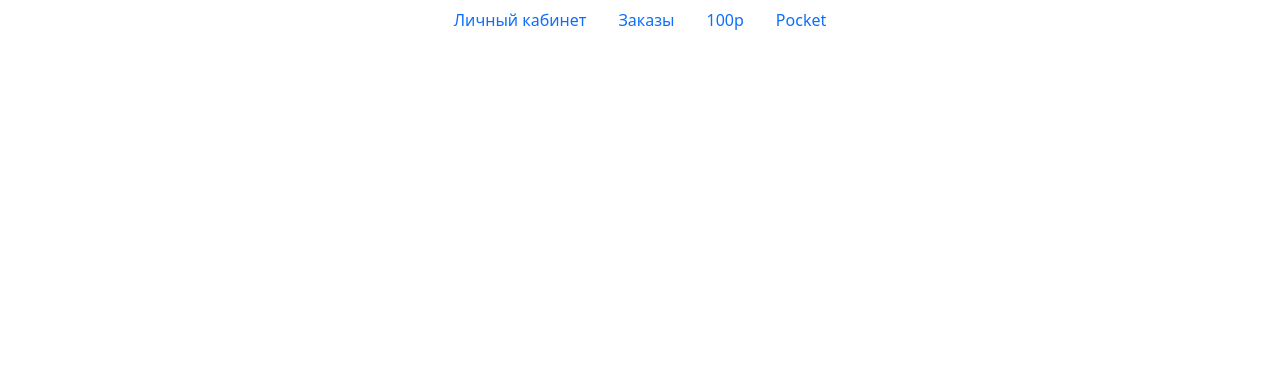
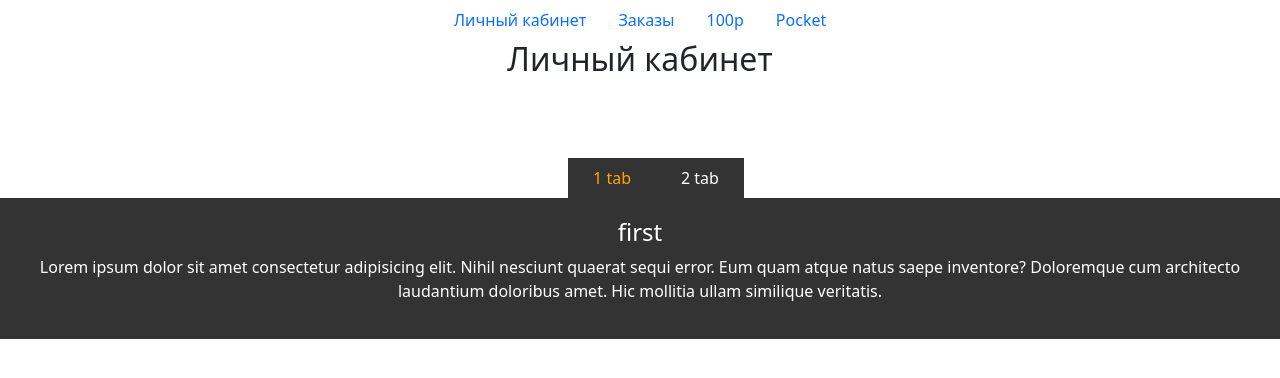
Before and after one commit to symon261731/wolves_private_networks-wpn-, a React (Create React App) app in the folder client/: page /personalPage in a window 1280 px wide. Shown: the top 378 px of the page. Built offline with nearby package versions, Linux system fonts and the light colour scheme.

Commit message:
add React tabs

```diff
--- a/client/package.json
+++ b/client/package.json
@@ -14,6 +14,7 @@
     "react-redux": "^8.0.5",
     "react-router-dom": "^6.4.3",
     "react-scripts": "5.0.1",
+    "sass": "^1.56.1",
     "web-vitals": "^2.1.4"
   },
   "scripts": {
--- a/client/src/App.jsx
+++ b/client/src/App.jsx
@@ -1,10 +1,15 @@
 import React from 'react';
+import { Routes, Route } from 'react-router-dom';
 import NavBar from './components/NavBar/NavBar';
+import PersonalPage from './components/PersonalPage/PersonalPage';
 
 function App() {
   return (
     <div className="App">
       <NavBar />
+      <Routes>
+        <Route path="/personalPage" element={<PersonalPage />} />
+      </Routes>
     </div>
   );
 }
--- a/client/src/components/NavBar/NavBar.jsx
+++ b/client/src/components/NavBar/NavBar.jsx
@@ -6,7 +6,7 @@ export default function NavBar() {
     <div>
       <ul className="nav justify-content-center">
         <li className="nav-item">
-          <Link className="nav-link active" aria-current="page" to="/">Личный кабинет</Link>
+          <Link className="nav-link active" aria-current="page" to="/personalPage">Личный кабинет</Link>
         </li>
         <li className="nav-item">
           <Link className="nav-link" to="/">Заказы</Link>
--- /dev/null
+++ b/client/src/components/PersonalPage/PersonalPage.jsx
@@ -0,0 +1,48 @@
+/* eslint-disable no-unused-vars */
+/* eslint-disable jsx-a11y/click-events-have-key-events */
+/* eslint-disable jsx-a11y/no-noninteractive-element-interactions */
+/* eslint-disable max-len */
+import React, { useState } from 'react';
+import './PesonalPage.scss';
+
+export default function PersonalPage() {
+  const [toggleState, setToggleState] = useState(1);
+
+  const toggleTab = (index) => {
+    setToggleState(index);
+  };
+  return (
+    <div className="personal-page">
+      <h2 className="personal-page__title">Личный кабинет</h2>
+      <ul className="personal-page__link-tab">
+        <li
+          onClick={() => toggleTab(1)}
+          className={toggleState === 1 ? 'personal-page__item active-tab' : 'personal-page__item'}
+        >
+          1 tab
+        </li>
+        <li
+          onClick={() => toggleTab(2)}
+          className={toggleState === 2 ? 'personal-page__item active-tab' : 'personal-page__item'}
+        >
+          2 tab
+        </li>
+      </ul>
+
+      <div className="personal-page__tabs">
+        <div className={toggleState === 1 ? 'personal-page__one-tab active-content' : 'personal-page__one-tab'}>
+          <h4 className="personal-page__tab-title">first</h4>
+          <p className="personal-page__content">
+            Lorem ipsum dolor sit amet consectetur adipisicing elit. Nihil nesciunt quaerat sequi error. Eum quam atque natus saepe inventore? Doloremque cum architecto laudantium doloribus amet. Hic mollitia ullam similique veritatis.
+          </p>
+        </div>
+        <div className={toggleState === 2 ? 'personal-page__one-tab active-content' : 'personal-page__one-tab'}>
+          <div className="personal-page__content">
+            <h4 className="personal-page__tab-title">second</h4>
+            Lorem ipsum dolor sit amet consectetur adipisicing elit. Nemo dolor optio non, voluptas fuga consequatur quam est quas earum a, distinctio repudiandae. Officia hic quos cupiditate unde provident, voluptatem voluptas?
+          </div>
+        </div>
+      </div>
+    </div>
+  );
+}
--- /dev/null
+++ b/client/src/components/PersonalPage/PesonalPage.scss
@@ -0,0 +1,62 @@
+.personal-page {
+    &__title {
+        text-align: center;
+
+        &:not(:last-child) {
+            margin-bottom: 80px;
+        }
+
+    }
+
+    &__link-tab {
+        display: flex;
+        align-items: center;
+        max-width: 1440px;
+        justify-content: center;
+        margin-bottom: 0;
+    }
+
+    &__item {
+        cursor: pointer;
+        text-decoration: none;
+        list-style-type: none;
+        background-color: #333;
+        color: white;
+        text-align: center;
+        padding: 8px 25px;
+
+        &:hover {
+            color: green;
+        }
+    }
+
+    &__tabs {
+        text-align: center;
+        background-color: #333;
+        color: white;
+        max-width: 1440px;
+        margin: 0 auto;
+        padding: 20px;
+    }
+
+    &__one-tab {
+        display: none;
+    }
+
+
+}
+
+.active-tab {
+    color: orange;
+
+    &::before {
+        content: '';
+        width: 10px;
+        height: 2px;
+        background-color: coral;
+    }
+}
+
+.active-content {
+    display: block;
+}
```
Also changed, not shown: 1 other file (tests, documents, lock files or other folders).
